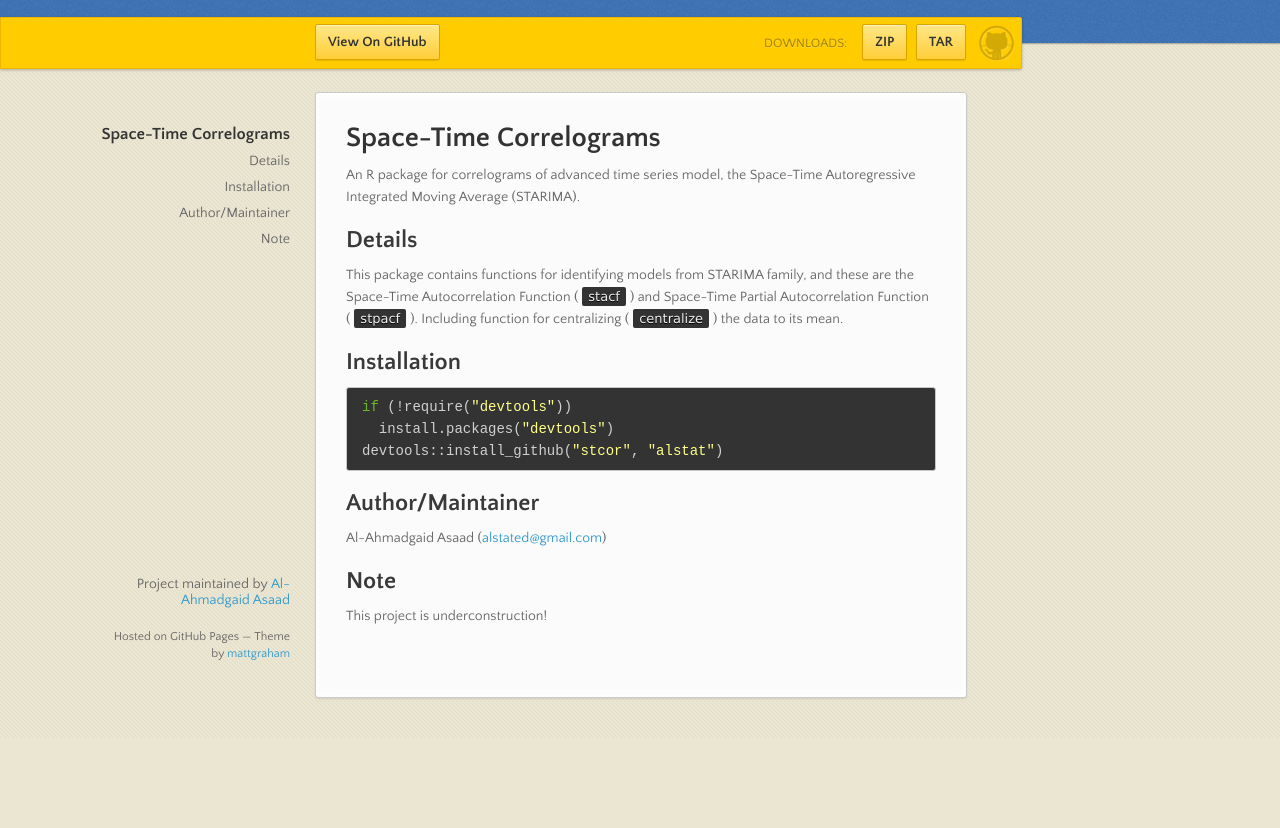
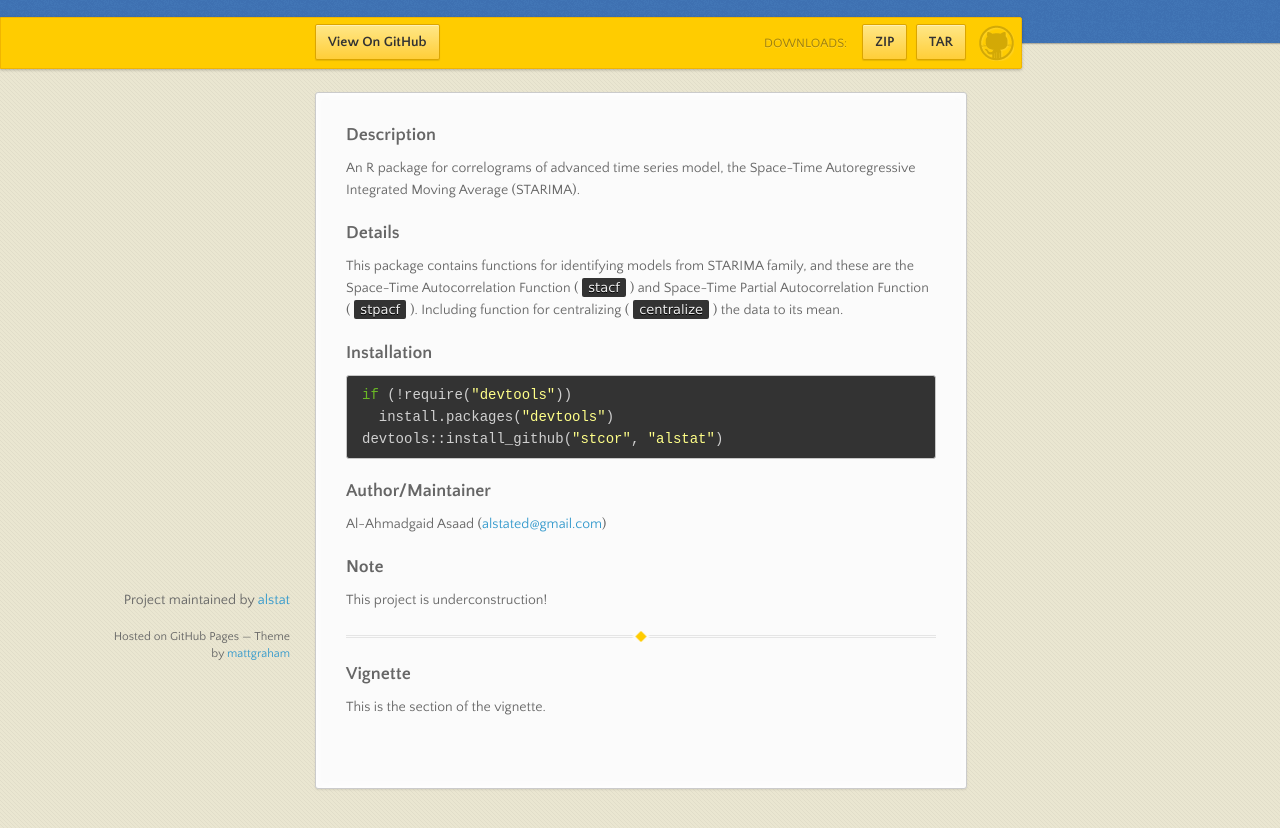
Before and after one commit to alstat/stcor, a plain HTML site: page index.html in a window 1280 px wide. Shown: the part 98-926 px from the top of the page. Before the commit the page ends 836 px from the top, so only its background shows below. Drawn offline with nearby package versions, Linux system fonts and the light colour scheme.

Commit message:
Create gh-pages branch via GitHub

```diff
--- a/index.html
+++ b/index.html
@@ -39,36 +39,41 @@
         <ul></ul>
       </nav>
       <section>
-        <h1>
-<a name="space-time-correlograms" class="anchor" href="#space-time-correlograms"><span class="octicon octicon-link"></span></a>Space-Time Correlograms</h1>
+        <h3>
+<a name="description" class="anchor" href="#description"><span class="octicon octicon-link"></span></a>Description</h3>
 
 <p>An R package for correlograms of advanced time series model, the Space-Time Autoregressive Integrated Moving Average (STARIMA).</p>
 
-<h2>
-<a name="details" class="anchor" href="#details"><span class="octicon octicon-link"></span></a>Details</h2>
+<h3>
+<a name="details" class="anchor" href="#details"><span class="octicon octicon-link"></span></a>Details</h3>
 
 <p>This package contains functions for identifying models from STARIMA family, and these are the Space-Time Autocorrelation Function (<code>stacf</code>) and Space-Time Partial Autocorrelation Function (<code>stpacf</code>). Including function for centralizing (<code>centralize</code>) the data to its mean.</p>
 
-<h2>
-<a name="installation" class="anchor" href="#installation"><span class="octicon octicon-link"></span></a>Installation</h2>
+<h3>
+<a name="installation" class="anchor" href="#installation"><span class="octicon octicon-link"></span></a>Installation</h3>
 
 <div class="highlight highlight-coffee"><pre><span class="k">if</span> <span class="p">(</span><span class="o">!</span><span class="nx">require</span><span class="p">(</span><span class="s">"devtools"</span><span class="p">))</span>
   <span class="nx">install</span><span class="p">.</span><span class="nx">packages</span><span class="p">(</span><span class="s">"devtools"</span><span class="p">)</span>
 <span class="nx">devtools</span><span class="o">::</span><span class="nx">install_github</span><span class="p">(</span><span class="s">"stcor"</span><span class="p">,</span> <span class="s">"alstat"</span><span class="p">)</span>
 </pre></div>
 
-<h2>
-<a name="authormaintainer" class="anchor" href="#authormaintainer"><span class="octicon octicon-link"></span></a>Author/Maintainer</h2>
+<h3>
+<a name="authormaintainer" class="anchor" href="#authormaintainer"><span class="octicon octicon-link"></span></a>Author/Maintainer</h3>
 
 <p>Al-Ahmadgaid Asaad (<a href="mailto:alstated@gmail.com">alstated@gmail.com</a>)</p>
 
-<h2>
-<a name="note" class="anchor" href="#note"><span class="octicon octicon-link"></span></a>Note</h2>
+<h3>
+<a name="note" class="anchor" href="#note"><span class="octicon octicon-link"></span></a>Note</h3>
 
 <p>This project is underconstruction!</p>
+
+<hr><h3>
+<a name="vignette" class="anchor" href="#vignette"><span class="octicon octicon-link"></span></a>Vignette</h3>
+
+<p>This is the section of the vignette.</p>
       </section>
       <footer>
-        <p>Project maintained by <a href="https://github.com/alstat">Al-Ahmadgaid Asaad</a></p>
+        <p>Project maintained by <a href="https://github.com/alstat">alstat</a></p>
         <p><small>Hosted on GitHub Pages &mdash; Theme by <a href="https://twitter.com/michigangraham">mattgraham</a></small></p>
       </footer>
     </div>
```
Also changed, not shown: params.json (+1 -1 lines).
